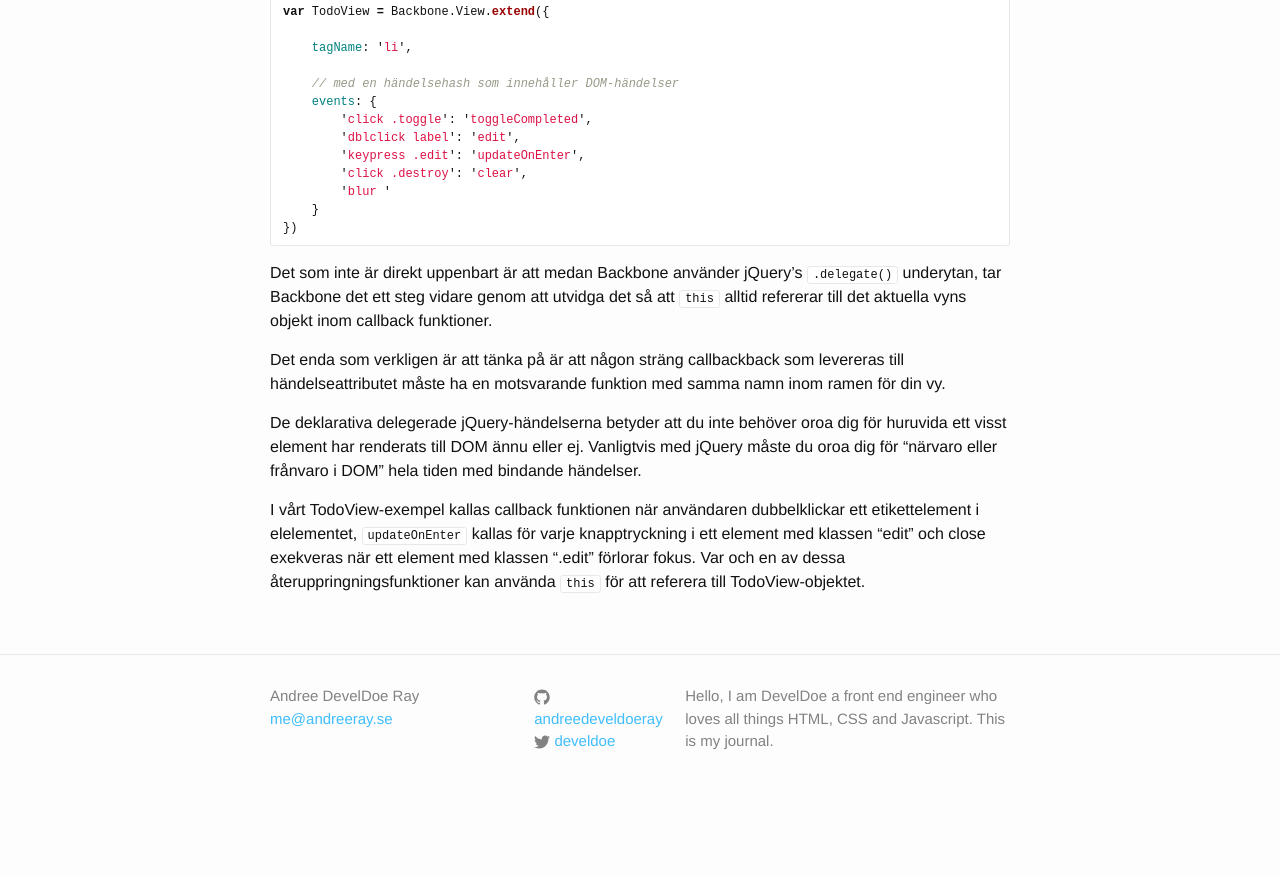
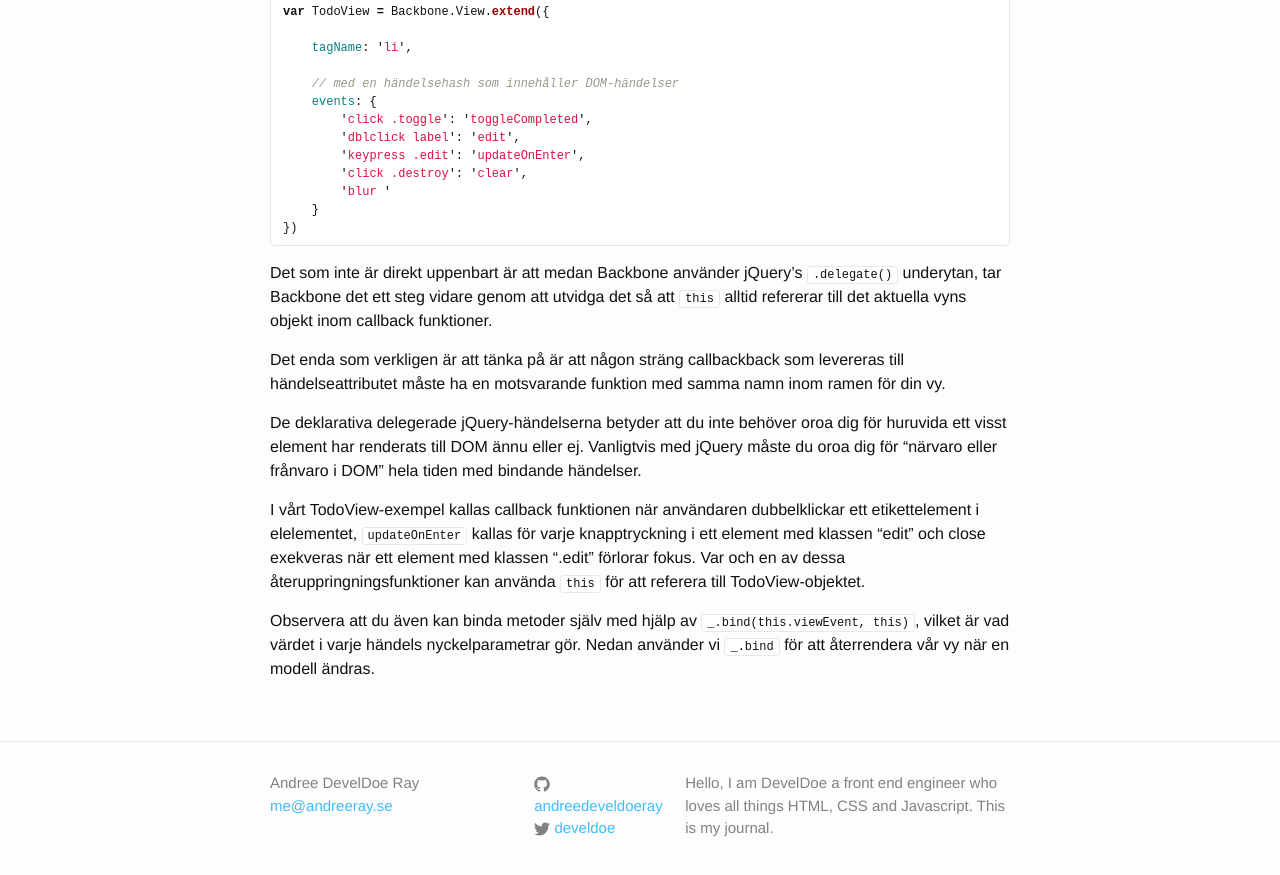
Before and after one commit to develdoe/develdoe.github.io, a Jekyll site: the page built from _posts/2017-10-30-backbonejs-basics.md, in a window 1280 px wide and 900 px high, scrolled down 12998 px. Shown: the top 875 px of the window. Built offline with Jekyll 4.4.1, drawn with Linux system fonts in a browser that asks for light colours; before the commit the page ends 13811 px from its top, so only the background shows below that.

Commit message:
Update 2017-10-30-backbonejs-basics.md

```diff
--- a/_posts/2017-10-30-backbonejs-basics.md
+++ b/_posts/2017-10-30-backbonejs-basics.md
@@ -620,3 +620,5 @@ Det enda som verkligen är att tänka på är att någon sträng callbackback so
 De deklarativa delegerade jQuery-händelserna betyder att du inte behöver oroa dig för huruvida ett visst element har renderats till DOM ännu eller ej. Vanligtvis med jQuery måste du oroa dig för "närvaro eller frånvaro i DOM" hela tiden med bindande händelser.
 
 I vårt TodoView-exempel kallas callback funktionen när användaren dubbelklickar ett etikettelement i elelementet, `updateOnEnter` kallas för varje knapptryckning i ett element med klassen "edit" och close exekveras när ett element med klassen ".edit" förlorar fokus. Var och en av dessa återuppringningsfunktioner kan använda `this` för att referera till TodoView-objektet.
+
+Observera att du även kan binda metoder själv med hjälp av `_.bind(this.viewEvent, this)`, vilket är vad värdet i varje händels nyckelparametrar gör. Nedan använder vi `_.bind` för att återrendera vår vy när en modell ändras.
```
